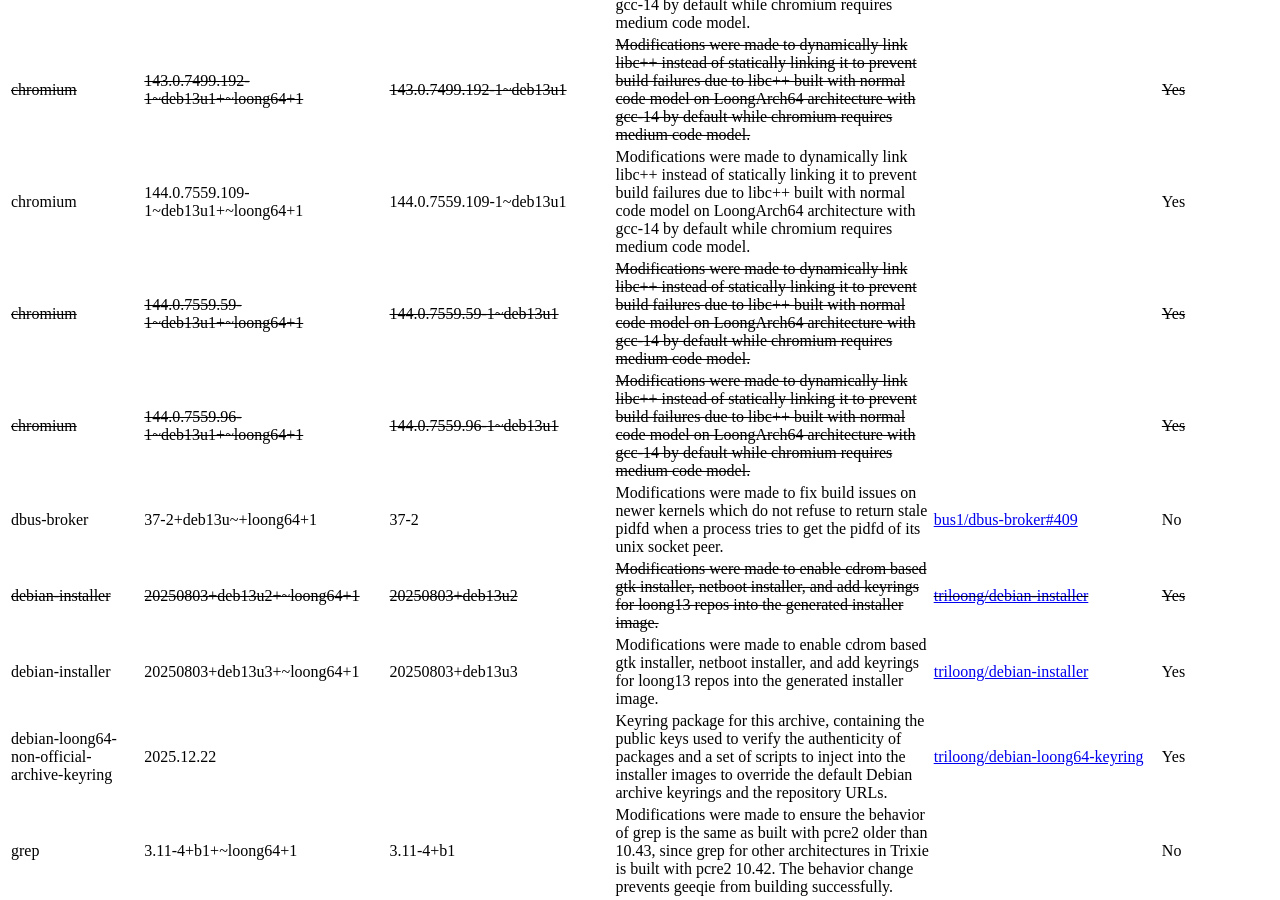
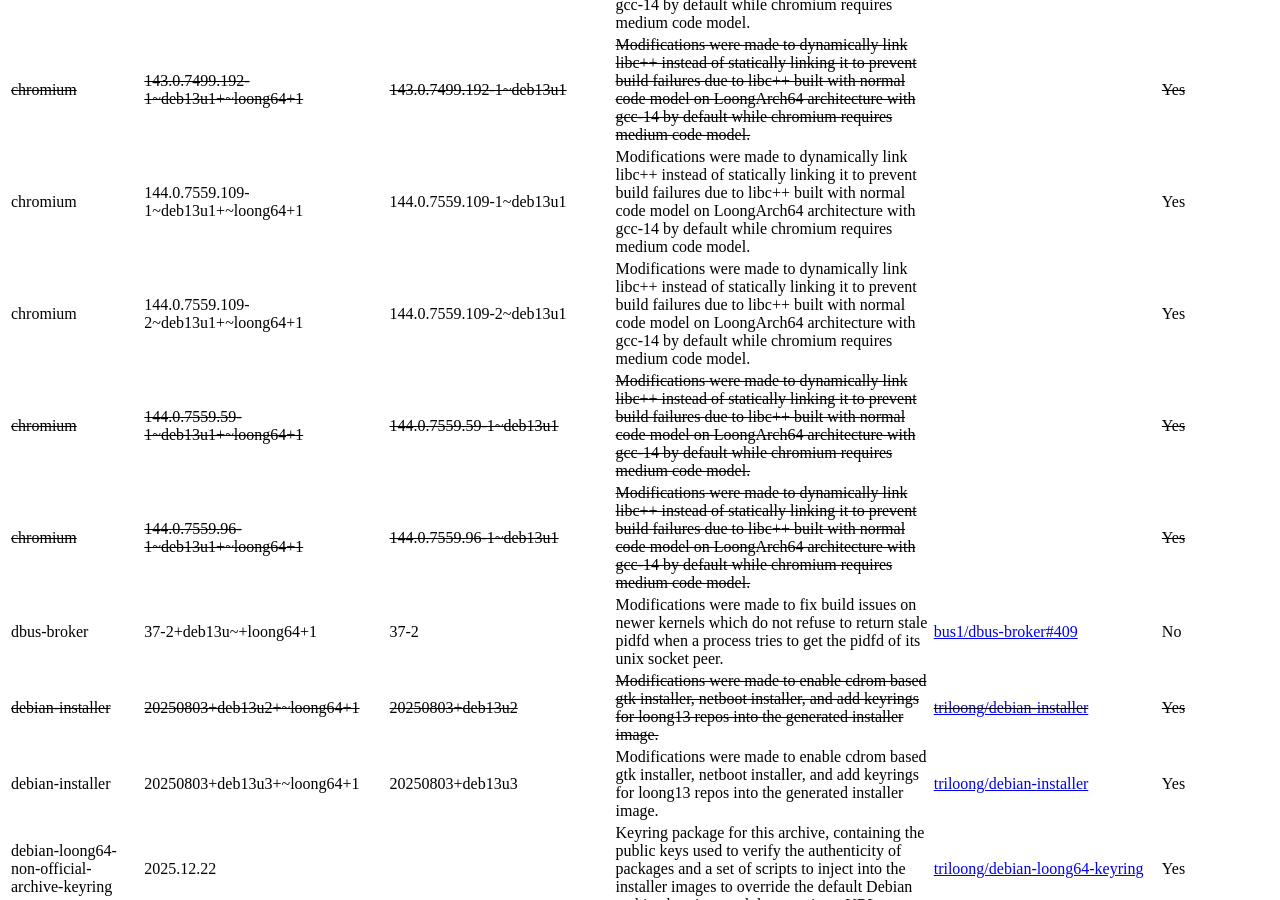
Before and after one commit to triloong/website, a Jekyll site: the page built from index.md, in a window 1280 px wide and 900 px high, scrolled down 2370 px. Built offline with Jekyll 4.4.1, drawn with Linux system fonts in a browser that asks for light colours; some of the changed text lies outside the part shown.

Commit message:
add openjdk and chromium

```diff
--- a/_data/mpkg.yaml
+++ b/_data/mpkg.yaml
@@ -243,6 +243,8 @@
       superseded: true
     - version: 144.0.7559.109-1~deb13u1+~loong64+1
       oldversion: 144.0.7559.109-1~deb13u1
+    - version: 144.0.7559.109-2~deb13u1+~loong64+1
+      oldversion: 144.0.7559.109-2~deb13u1
   loongarch_only: true
   description: >
     Modifications were made to dynamically link libc++ instead of
@@ -261,8 +263,13 @@
     - debian: "1121113"
   loongarch_only: true
 
-# trixie|main|source: chromium 143.0.7499.169-1~deb13u1+~loong64+1
-
-
-
-# trixie-proposed-updates|main|source: chromium 144.0.7559.96-1~deb13u1+~loong64+1
+- package: openjdk-25
+  version: 25.0.2+10-1~deb13u2+~loong64+1
+  oldversion: 25.0.2+10-1~deb13u2
+  description: >
+    Modifications were made to disable some of the tests that take
+    too long to complete on LoongArch architecture, preventing
+    successful build of openjdk-25.
+  bugs:
+    - debian: "1121113"
+  loongarch_only: true
```
